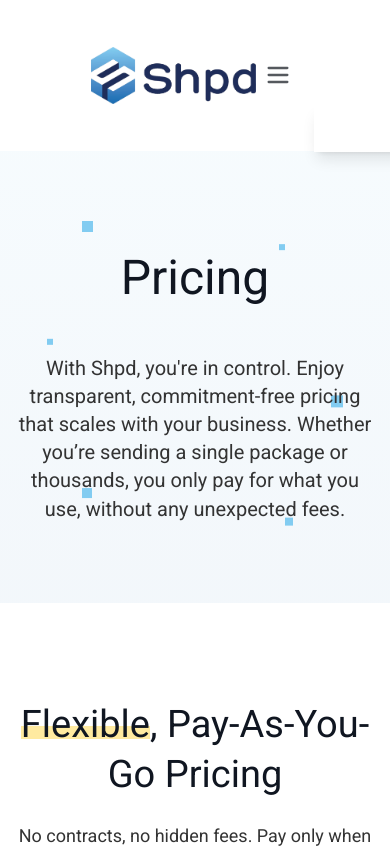
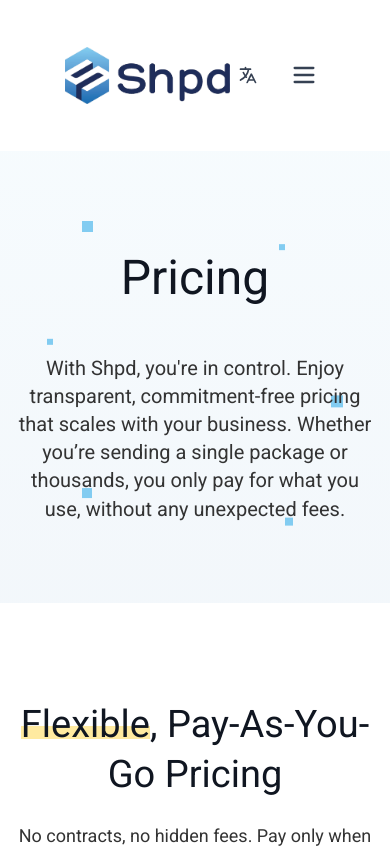
Before and after one commit to abdullahasson/shpd, a Next.js app: page /en/pricing in a window 390 px wide. Shown: the top 848 px of the page. Built offline with nearby package versions, Linux system fonts and the light colour scheme; grey boxes are pictures that could not be loaded.

Commit message:
responsive header

```diff
--- a/src/components/Header.tsx
+++ b/src/components/Header.tsx
@@ -3,35 +3,31 @@
 
 import React, { useState, useEffect } from 'react';
 import Image from 'next/image';
-import { Link , usePathname } from '@/i18n/navigation';
+import { Link, usePathname } from '@/i18n/navigation';
 import { useTranslations } from 'next-intl';
 import SwitchLanguages from './switch-languages';
-import MobileMenu from './MobileMenu';
+import { motion, AnimatePresence, Variants } from 'framer-motion';
 
 const Header: React.FC = () => {
   const t = useTranslations('Header');
   const pathname = usePathname();
 
   const [isMenuOpen, setIsMenuOpen] = useState(false);
+  const [showLanguageSwitcher, setShowLanguageSwitcher] = useState(false);
   const [isSticky, setIsSticky] = useState(false);
 
-  // Close mobile menu on route change
   useEffect(() => {
     setIsMenuOpen(false);
+    setShowLanguageSwitcher(false);
   }, [pathname]);
 
-  // Handle sticky header on scroll
   useEffect(() => {
     const handleScroll = () => {
-      setIsSticky(window.scrollY > 50); // Becomes sticky after 50px scroll
+      setIsSticky(window.scrollY > 50);
     };
-
     window.addEventListener('scroll', handleScroll);
-    return () => {
-      window.removeEventListener('scroll', handleScroll);
-    };
+    return () => window.removeEventListener('scroll', handleScroll);
   }, []);
-
 
   const navLinks = [
     { name: 'home', href: '/' },
@@ -41,22 +37,44 @@ const Header: React.FC = () => {
     { name: 'pricing', href: '/#pricing' },
   ];
 
-  // Define a modern light blue color palette for Tailwind CSS
-  const primaryLightBlue = 'hsl(200, 95%, 60%)'; // A vibrant, clean light blue
-  const primaryDarkBlue = 'hsl(200, 95%, 45%)'; // A slightly darker shade for hover states
-  const textGray = 'hsl(210, 5%, 35%)'; // Darker gray for primary text
-  const lightGray = 'hsl(210, 10%, 95%)'; // Very light gray for backgrounds/borders
+  // Define your original color variables
+  const primaryLightBlue = 'hsl(200, 95%, 60%)';
+  const primaryDarkBlue = 'hsl(200, 95%, 45%)';
+  const textGray = 'hsl(210, 5%, 35%)';
+
+  // Animation variants
+  const menuVariants: Variants = {
+    hidden: { x: '100%', opacity: 0 },
+    visible: {
+      x: 0,
+      opacity: 1,
+      transition: {
+        type: 'spring',
+        damping: 25,
+        stiffness: 200
+      }
+    },
+    exit: {
+      x: '100%',
+      opacity: 0,
+      transition: {
+        ease: 'easeInOut',
+        duration: 0.2
+      }
+    }
+  };
 
   return (
     <header
-      className="theme-main-menu sticky-menu theme-menu-three"
+      className={`theme-main-menu sticky-menu theme-menu-three w-full transition-all duration-300 ${isSticky ? 'sticky top-0 z-50 shadow-md' : ''
+        }`}
       style={{
-        boxShadow: isSticky ? '0 4px 20px rgba(0, 0, 0, 0.08)' : 'none' ,
-        padding: isSticky ? '30px 70px' : '47px 70px'
+        padding: isSticky ? '30px 70px' : '47px 70px',
+        boxShadow: isSticky ? '0 4px 20px rgba(0, 0, 0, 0.08)' : 'none',
       }}
     >
-      <div className="flex items-center justify-center">
-        {/* Logo */}
+      <div className="flex items-center justify-center w-full">
+        {/* Logo - Exactly as original */}
         <div className="flex-shrink-0">
           <Link href="/">
             <Image
@@ -65,12 +83,12 @@ const Header: React.FC = () => {
               width={165}
               height={50}
               priority
-              className="h-auto max-w-[165px]" // Ensure image scales
+              className="h-auto max-w-[165px]"
             />
           </Link>
         </div>
 
-        {/* Desktop Navigation */}
+        {/* Desktop Navigation - 100% original code */}
         <nav className="hidden lg:flex items-center flex-grow justify-between">
           <div></div>
           <ul className="flex space-x-7 items-center">
@@ -81,7 +99,7 @@ const Header: React.FC = () => {
                   className={`relative text-lg font-medium transition-colors duration-200
                     ${pathname === link.href ? 'font-bold' : 'text-gray-700 hover:text-blue-500'}
                   `}
-                  style={{ color: pathname === link.href ? primaryDarkBlue : textGray, fontSize: '1.05rem' }} // Custom font size for nav links
+                  style={{ color: pathname === link.href ? primaryDarkBlue : textGray, fontSize: '1.05rem' }}
                 >
                   {t(`navLinks.${link.name}`)}
                   {pathname === link.href && (
@@ -103,7 +121,7 @@ const Header: React.FC = () => {
                   border: `2px solid ${primaryLightBlue}`,
                   color: primaryLightBlue,
                   fontSize: '0.95rem',
-                  marginLeft: '2rem', // Adjust spacing
+                  marginLeft: '2rem',
                 }}
               >
                 {t('personalButton')}
@@ -111,7 +129,7 @@ const Header: React.FC = () => {
             </li>
           </ul>
 
-          {/* Language Switcher and Auth Buttons */}
+          {/* Language Switcher and Auth Buttons - Original */}
           <ul className={`flex items-center space-x-4`}>
             <SwitchLanguages />
 
@@ -132,30 +150,183 @@ const Header: React.FC = () => {
                 style={{
                   backgroundColor: primaryLightBlue,
                   fontSize: '0.95rem',
-                  boxShadow: `0 4px 15px rgba(0, 150, 255, 0.25)`, // Soft shadow for the button
+                  boxShadow: `0 4px 15px rgba(0, 150, 255, 0.25)`,
                 }}
               >
                 <span>{t('signUpFreeButton')}</span>
-                {/* تم إزالة الأيقونة من هنا */}
               </Link>
             </li>
           </ul>
         </nav>
 
-        {/* Mobile Menu Toggle */}
+        {/* Mobile Controls - Only visible on small screens */}
+        <div className="lg:hidden flex items-center space-x-4 ml-auto">
           <button
-          className="lg:hidden p-2 rounded-md focus:outline-none focus:ring-2"
-          style={{ color: textGray, borderColor: lightGray }}
+            onClick={() => setShowLanguageSwitcher(!showLanguageSwitcher)}
+            className="p-2 rounded-md focus:outline-none"
+            aria-label="Toggle language switcher"
+          >
+            <svg
+              className="w-5 h-5 text-gray-700"
+              fill="none"
+              stroke="currentColor"
+              viewBox="0 0 24 24"
+            >
+              <path strokeLinecap="round" strokeLinejoin="round" strokeWidth="2" d="M3 5h12M9 3v2m1.048 9.5A18.022 18.022 0 016.412 9m6.088 9h7M11 21l5-10 5 10M12.751 5C11.783 10.77 8.07 15.61 3 18.129" />
+            </svg>
+          </button>
+          <button
+            className="p-2 rounded-md focus:outline-none"
             onClick={() => setIsMenuOpen(!isMenuOpen)}
             aria-label="Toggle navigation"
           >
-          <svg className="w-7 h-7" fill="none" stroke="currentColor" viewBox="0 0 24 24" xmlns="http://www.w3.org/2000/svg">
-            <path strokeLinecap="round" strokeLinejoin="round" strokeWidth="2" d="M4 6h16M4 12h16M4 18h16"></path>
+            <motion.div
+              animate={isMenuOpen ? "open" : "closed"}
+              variants={{
+                open: { rotate: 90 },
+                closed: { rotate: 0 }
+              }}
+              transition={{ duration: 0.2 }}
+            >
+              <svg
+                className="w-7 h-7 text-gray-700"
+                fill="none"
+                stroke="currentColor"
+                viewBox="0 0 24 24"
+              >
+                {isMenuOpen ? (
+                  <path strokeLinecap="round" strokeLinejoin="round" strokeWidth="2" d="M6 18L18 6M6 6l12 12" />
+                ) : (
+                  <path strokeLinecap="round" strokeLinejoin="round" strokeWidth="2" d="M4 6h16M4 12h16M4 18h16" />
+                )}
+              </svg>
+            </motion.div>
+          </button>
+        </div>
+      </div>
+
+      {/* Mobile Language Switcher Dropdown */}
+      <AnimatePresence>
+        {showLanguageSwitcher && (
+          <motion.div
+            initial={{ opacity: 0, y: -10 }}
+            animate={{ opacity: 1, y: 0 }}
+            exit={{ opacity: 0, y: -10 }}
+            transition={{ duration: 0.2 }}
+            className="lg:hidden absolute right-20 mt-2 bg-white rounded-md shadow-lg z-30 border border-gray-200"
+            onClick={(e) => e.stopPropagation()}
+          >
+            <SwitchLanguages />
+          </motion.div>
+        )}
+      </AnimatePresence>
+
+      {/* Modern Mobile Menu */}
+      <AnimatePresence>
+        {isMenuOpen && (
+          <>
+            {/* Overlay */}
+            <motion.div
+              initial={{ opacity: 0 }}
+              animate={{ opacity: 0.5 }}
+              exit={{ opacity: 0 }}
+              transition={{ duration: 0.2 }}
+              className="fixed inset-0 bg-black z-40 lg:hidden"
+              onClick={() => setIsMenuOpen(false)}
+            />
+
+            {/* Menu Panel */}
+            <motion.div
+              initial="hidden"
+              animate="visible"
+              exit="exit"
+              variants={menuVariants}
+              className="!absolute top-0 right-0 h-screen w-screen bg-white z-50 shadow-2xl lg:hidden"
+              onClick={(e) => e.stopPropagation()}
+            >
+              <div className="h-full flex flex-col p-6 overflow-y-auto">
+                {/* Menu Header */}
+                <div className="flex justify-between items-center mb-8">
+                  <Link href="/" onClick={() => setIsMenuOpen(false)}>
+                    <Image
+                      src="/images/logo/shpd_logo.png"
+                      alt="logo"
+                      width={140}
+                      height={42}
+                      className="h-auto"
+                    />
+                  </Link>
+                  <button
+                    onClick={() => setIsMenuOpen(false)}
+                    className="p-2 rounded-full hover:bg-gray-100"
+                    aria-label="Close menu"
+                  >
+                    <svg
+                      className="w-6 h-6 text-gray-500"
+                      fill="none"
+                      stroke="currentColor"
+                      viewBox="0 0 24 24"
+                    >
+                      <path strokeLinecap="round" strokeLinejoin="round" strokeWidth="2" d="M6 18L18 6M6 6l12 12" />
                     </svg>
                   </button>
                 </div>
 
-      <MobileMenu isOpen={isMenuOpen} onClose={() => setIsMenuOpen(false)} navLinks={navLinks} />
+                {/* Menu Content */}
+                <div className="space-y-6 flex-1">
+                  {/* Language Switcher Inside Menu */}
+                  <div className="mb-6">
+                    <SwitchLanguages />
+                  </div>
+
+                  {/* Navigation Links */}
+                  <nav className="space-y-2">
+                    {navLinks.map((link) => (
+                      <Link
+                        key={link.name}
+                        href={link.href}
+                        className={`block py-3 px-4 text-lg font-medium rounded-lg transition-colors ${pathname === link.href
+                            ? 'bg-blue-50 text-blue-500'
+                            : 'text-gray-700 hover:bg-gray-50'
+                          }`}
+                        onClick={() => setIsMenuOpen(false)}
+                      >
+                        {t(`navLinks.${link.name}`)}
+                      </Link>
+                    ))}
+                    <a
+                      href="https://dashboard.gozagel.com/"
+                      target="_blank"
+                      rel="noopener noreferrer"
+                      className="block py-3 px-4 text-lg font-medium text-blue-400 rounded-lg hover:bg-gray-50"
+                    >
+                      {t('personalButton')}
+                    </a>
+                  </nav>
+                </div>
+
+                {/* Auth Buttons */}
+                <div className="pt-6 border-t border-gray-200 space-y-4 mt-auto">
+                  <Link
+                    href="/login"
+                    className="block py-3 px-4 text-center text-lg font-medium rounded-lg border border-gray-200 hover:bg-gray-50"
+                    onClick={() => setIsMenuOpen(false)}
+                  >
+                    {t('loginButton')}
+                  </Link>
+                  <Link
+                    href="/sign-up"
+                    className="block py-3 px-4 text-center text-lg font-medium rounded-lg bg-blue-400 text-white shadow-md hover:bg-blue-500"
+                    onClick={() => setIsMenuOpen(false)}
+                  >
+                    {t('signUpFreeButton')}
+                  </Link>
+                </div>
+              </div>
+            </motion.div>
+          </>
+        )}
+      </AnimatePresence>
     </header>
   );
 };
```
Also changed, not shown: src/components/HeroBanner.tsx (+8 -2 lines). Lines whose indentation alone changed are shown as unchanged.
